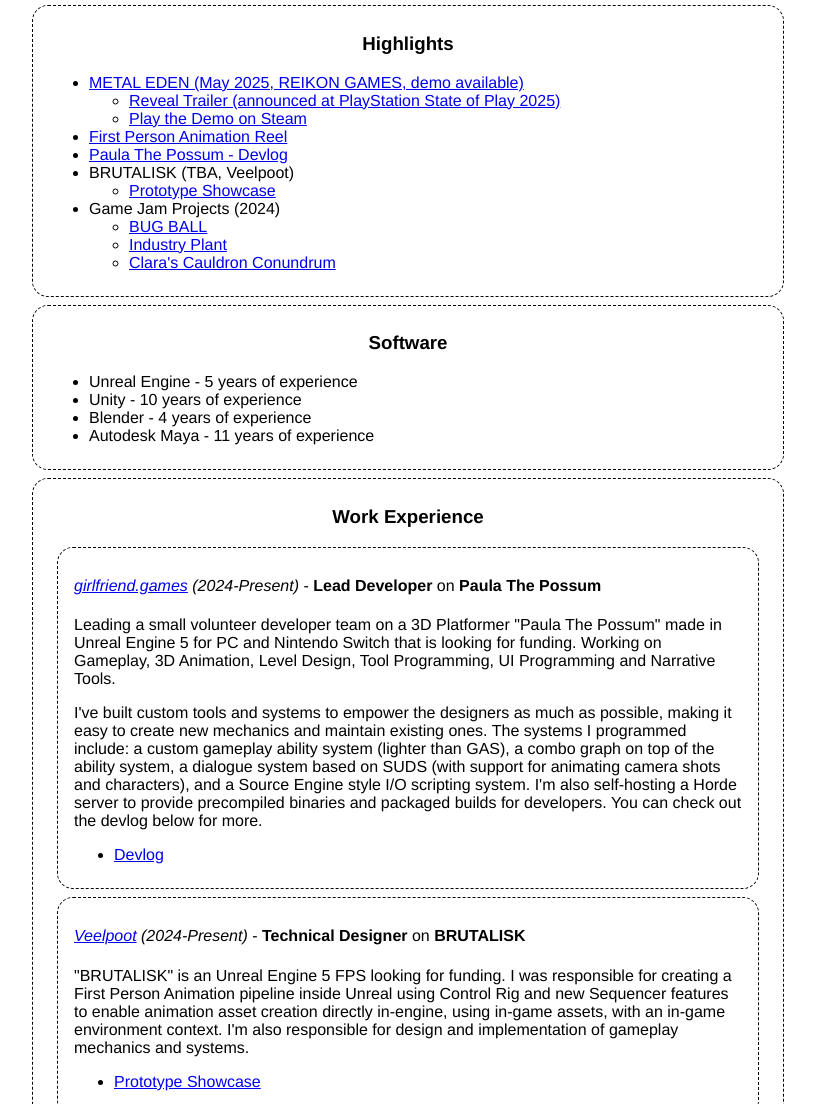
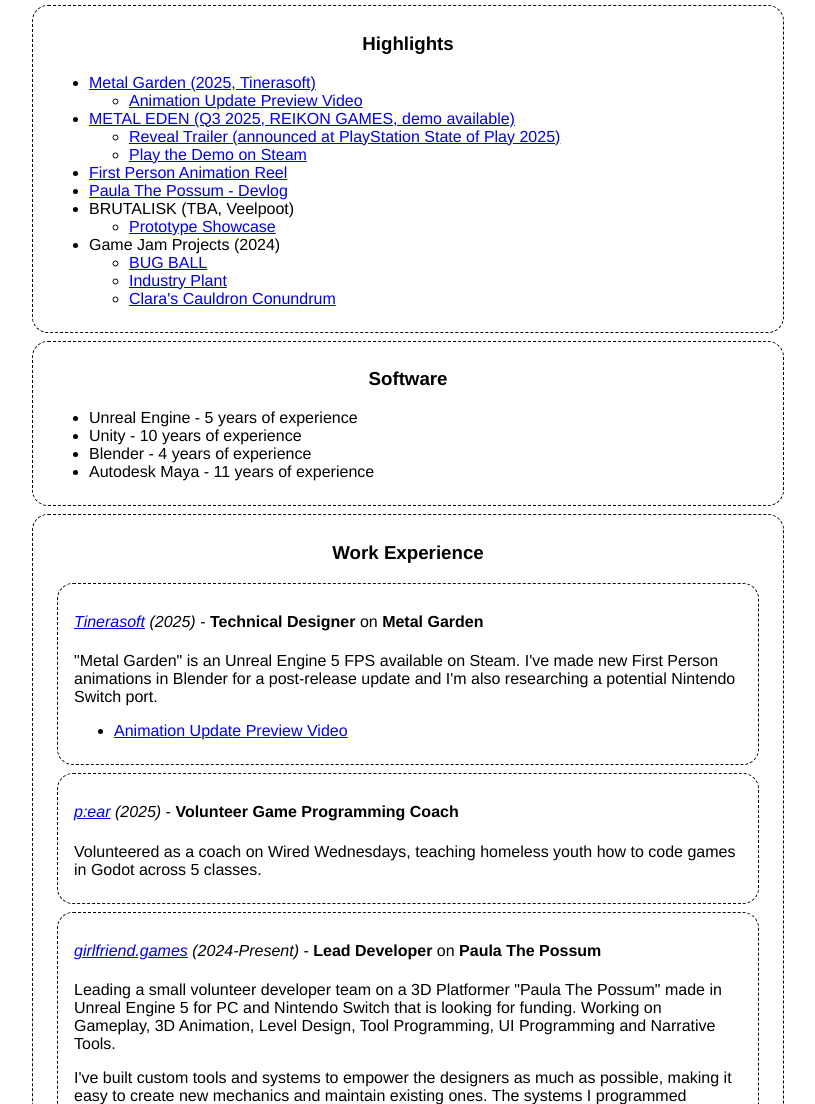
Before and after one commit to TheEnbyWitch/TheEnbyWitch-Website, an Astro site in the folder proud-parallax/: page / in a window 1280 px wide. Shown: the part 730-1834 px from the top of the page, without its empty margins (232-1047 px from the left). Built offline with nearby package versions, Linux system fonts and the light colour scheme; Astro itself is replaced by a stand-in of ours.

Commit message:
update portfolio

```diff
--- a/proud-parallax/src/pages/index.astro
+++ b/proud-parallax/src/pages/index.astro
@@ -44,8 +44,17 @@
       <div>
         <h3>Highlights</h3>
         <ul style="font-weight:300;">
+             <li>
+            <Link href="https://store.steampowered.com/app/3539440/Metal_Garden/">Metal Garden (2025, Tinerasoft)</Link><ul>
+              <li>
+                <Link href="https://youtu.be/EoEzbmwXAiA"
+                  >Animation Update Preview Video</Link
+                >
+              </li>
+            </ul>
+          </li>
           <li>
-            <Link href="https://metaleden.com/">METAL EDEN (May 2025, REIKON GAMES, demo available)</Link><ul>
+            <Link href="https://metaleden.com/">METAL EDEN (Q3 2025, REIKON GAMES, demo available)</Link><ul>
               <li>
                 <Link href="https://www.youtube.com/watch?v=s_nAwi4kQNQ"
                   >Reveal Trailer (announced at PlayStation State of Play 2025)</Link
@@ -109,6 +118,34 @@
       </div>
       <div>
         <h3>Work Experience</h3>
+        <Position
+          companyName="Tinerasoft"
+          position="Technical Designer"
+          date="2025"
+          project="Metal Garden"
+          href="https://store.steampowered.com/app/3539440/Metal_Garden/"
+        >
+          <p>
+            "Metal Garden" is an Unreal Engine 5 FPS available on Steam. I've made new First Person animations in Blender for a post-release update and I'm also researching a potential Nintendo Switch port.
+          </p>
+          <ul>
+            <li>
+              <Link href="https://youtu.be/EoEzbmwXAiA"
+                >Animation Update Preview Video</Link
+              >
+            </li>
+          </ul>
+        </Position>
+        <Position
+          companyName="p:ear"
+          position="Volunteer Game Programming Coach"
+          date="2025"
+          href="https://www.pearmentor.org/"
+        >
+          <p>
+            Volunteered as a coach on Wired Wednesdays, teaching homeless youth how to code games in Godot across 5 classes.
+          </p>
+        </Position>
         <Position
           companyName="girlfriend.games"
           position="Lead Developer"
```
